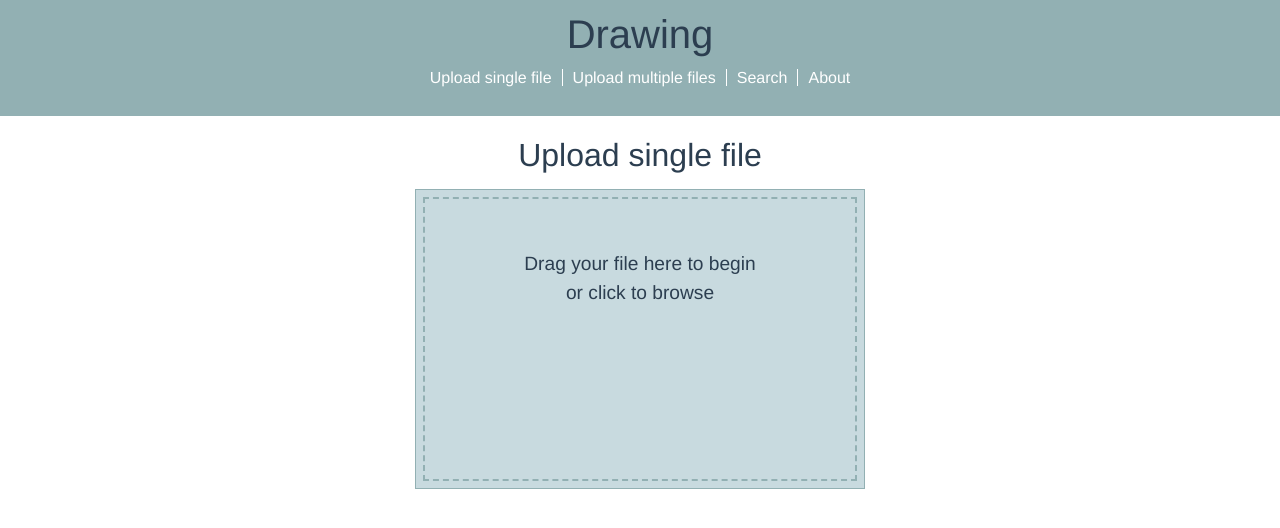
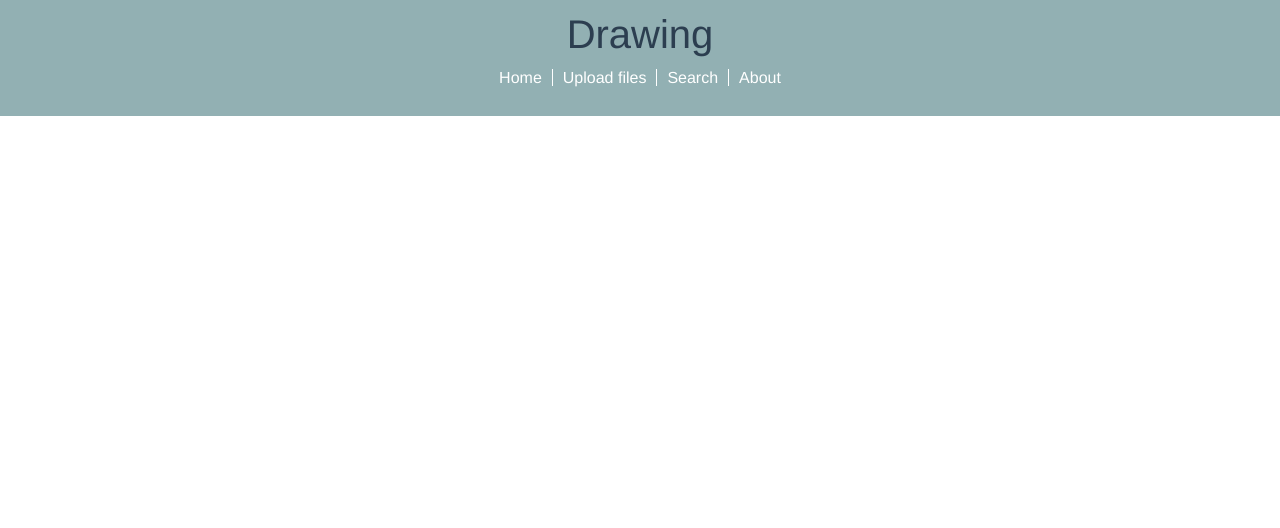
Before and after one commit to rnsk/VueDrawing, a Vue app: page / in a window 1280 px wide. Shown: the top 528 px of the page. Built offline with nearby package versions, Linux system fonts and the light colour scheme.

Commit message:
アップロードデモを一つのページにまとめた

```diff
--- a/src/components/layout/Header.vue
+++ b/src/components/layout/Header.vue
@@ -2,8 +2,8 @@
     <header class="header">
         <h1>Drawing</h1>
         <ul id="nav">
-          <li><router-link to="/">Upload single file</router-link></li>
-          <li><router-link to="/multiple">Upload multiple files</router-link></li>
+          <li><router-link to="/">Home</router-link></li>
+          <li><router-link to="/upload">Upload files</router-link></li>
           <li><router-link to="/search">Search</router-link></li>
           <li><router-link to="/about">About</router-link></li>
         </ul>
--- a/src/router.js
+++ b/src/router.js
@@ -12,9 +12,9 @@ export default new Router({
       component: Home
     },
     {
-      path: '/multiple',
-      name: 'multiple',
-      component: () => import('./views/Multiple.vue')
+      path: '/upload',
+      name: 'upload',
+      component: () => import('./views/Upload.vue')
     },
     {
       path: '/search',
--- a/src/views/Home.vue
+++ b/src/views/Home.vue
@@ -1,19 +1,10 @@
 <template>
   <div class="home">
-    <form>
-      <FileUpload />
-    </form>
   </div>
 </template>
 
 <script>
-// @ is an alias to /src
-import FileUpload from '@/components/FileUpload.vue'
-
 export default {
-  name: 'home',
-  components: {
-    FileUpload
-  }
+  name: 'home'
 }
 </script>
--- a/src/views/Multiple.vue
+++ /dev/null
@@ -1,18 +0,0 @@
-<template>
-  <div class="multiple">
-    <form>
-      <MultipleFiles />
-    </form>
-  </div>
-</template>
-
-<script>
-import MultipleFiles from '@/components/MultipleFiles.vue'
-
-export default {
-    name: 'Multiple',
-    components: {
-        MultipleFiles
-    }
-}
-</script>
--- /dev/null
+++ b/src/views/Upload.vue
@@ -0,0 +1,19 @@
+<template>
+  <div class="upload">
+    <FileUpload />
+    <MultipleFiles />
+  </div>
+</template>
+
+<script>
+import FileUpload from '@/components/FileUpload.vue'
+import MultipleFiles from '@/components/MultipleFiles.vue'
+
+export default {
+    name: 'upload',
+    components: {
+      FileUpload,
+      MultipleFiles
+    }
+}
+</script>
```
